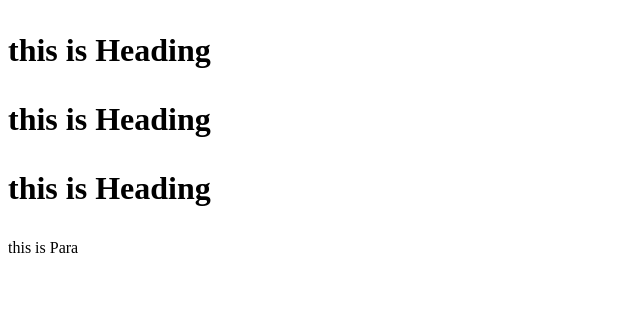
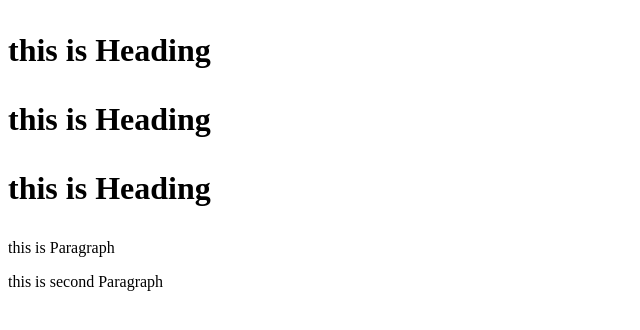
Before and after one commit to rahulkannauji980/myProject, a plain HTML site: page index.html in a window 1280 px wide. Shown: the whole page, without its empty margins (0-640 px from the left). Drawn offline with Linux system fonts and the light colour scheme.

Commit message:
second commit

```diff
--- a/index.html
+++ b/index.html
@@ -11,7 +11,12 @@
             <h1><p>this is Heading</p></h1>
 
             <h1><p>this is Heading</p></h1>
-            <p>this is Para</p>
+            <p>this is Paragraph
+
+            </p>
+            <p>this is second Paragraph
+
+            </p>
         </div>
     </body>
 </html>
```
